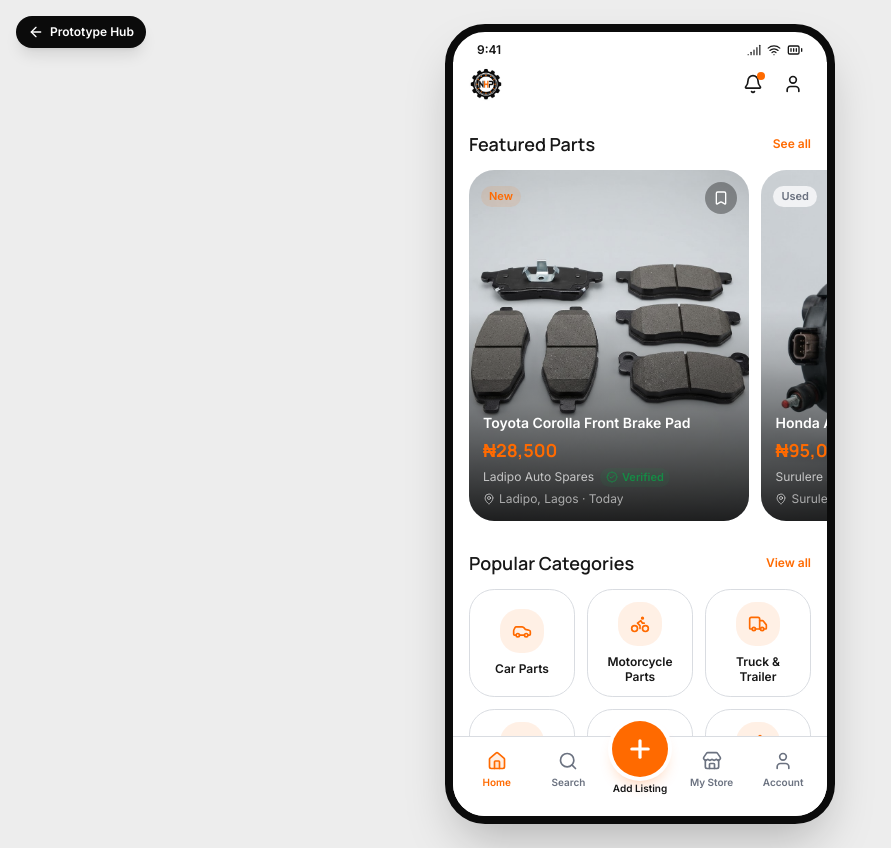
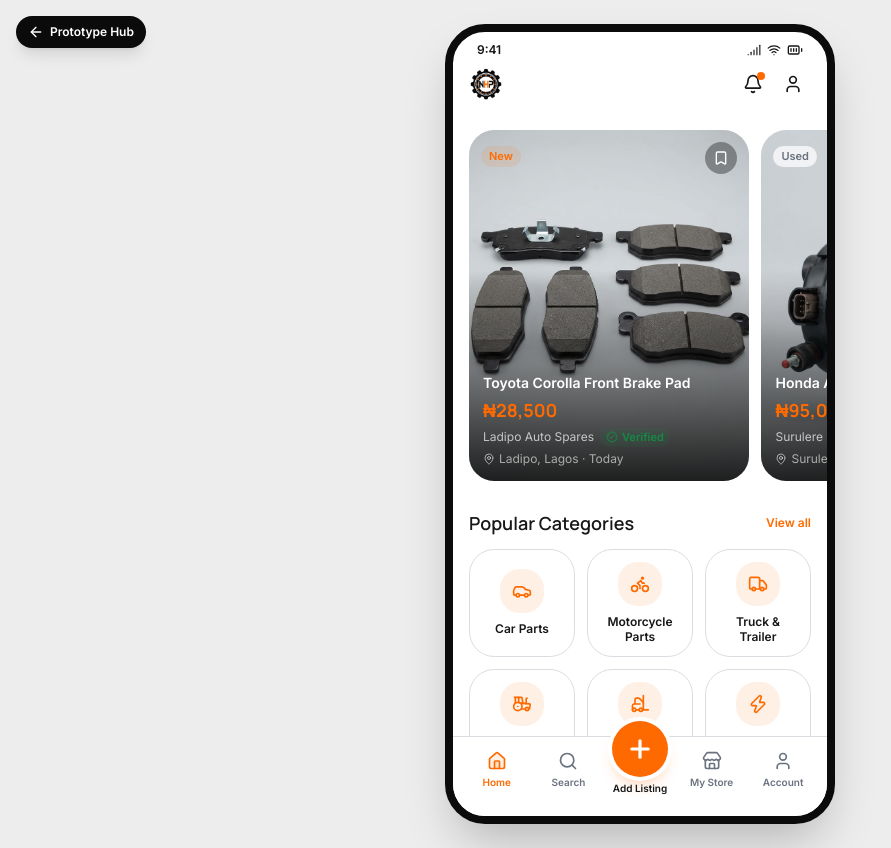
Before and after one commit to royaldev1004/naija-hub-parts-design, a Next.js app: page /mobile/home in a window 1280 px wide. Shown: the whole page, without its empty margins (0-891 px from the left). Built offline with nearby package versions, Linux system fonts and the light colour scheme.

Commit message:
feat: simplify DragScrollRow in HomeScreen, remove margin
Co-authored-by: Royal Dev <269332745+royaldev1004@users.noreply.github.com>

```diff
--- a/app/mobile/home/page.tsx
+++ b/app/mobile/home/page.tsx
@@ -37,8 +37,7 @@ export default function HomeScreen() {
       <div className="space-y-6 px-4 pb-6 pt-4">
         {/* Featured — horizontal scroll */}
         <div>
-          <SectionHeader title="Featured Parts" href="/mobile/search" />
-          <DragScrollRow className="-mr-4 mt-3 pr-4">
+          <DragScrollRow className="-mr-4 pr-4">
             {products.slice(0, 4).map((p) => (
               <div key={p.id} className="w-[82%] shrink-0 snap-start">
                 <ProductCard product={p} href={`/mobile/product/${p.id}`} layout="overlay" />
```
